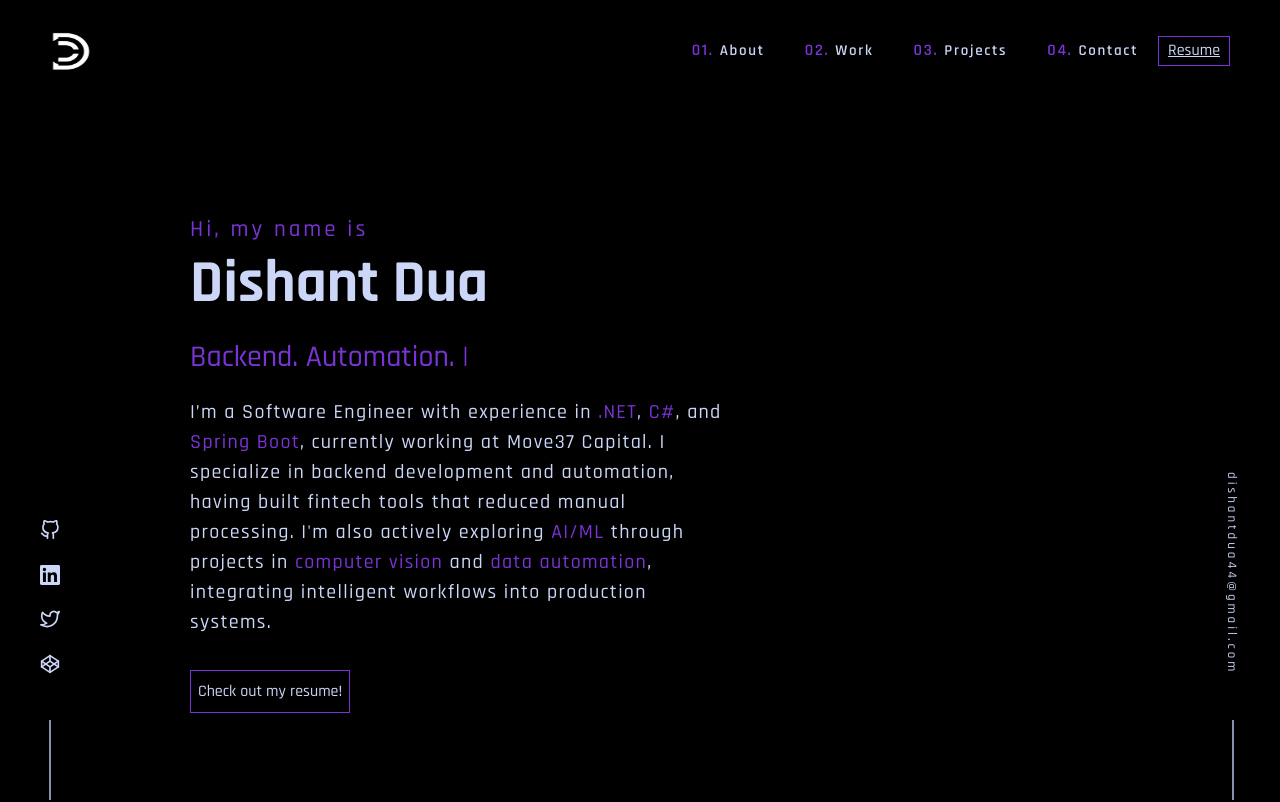
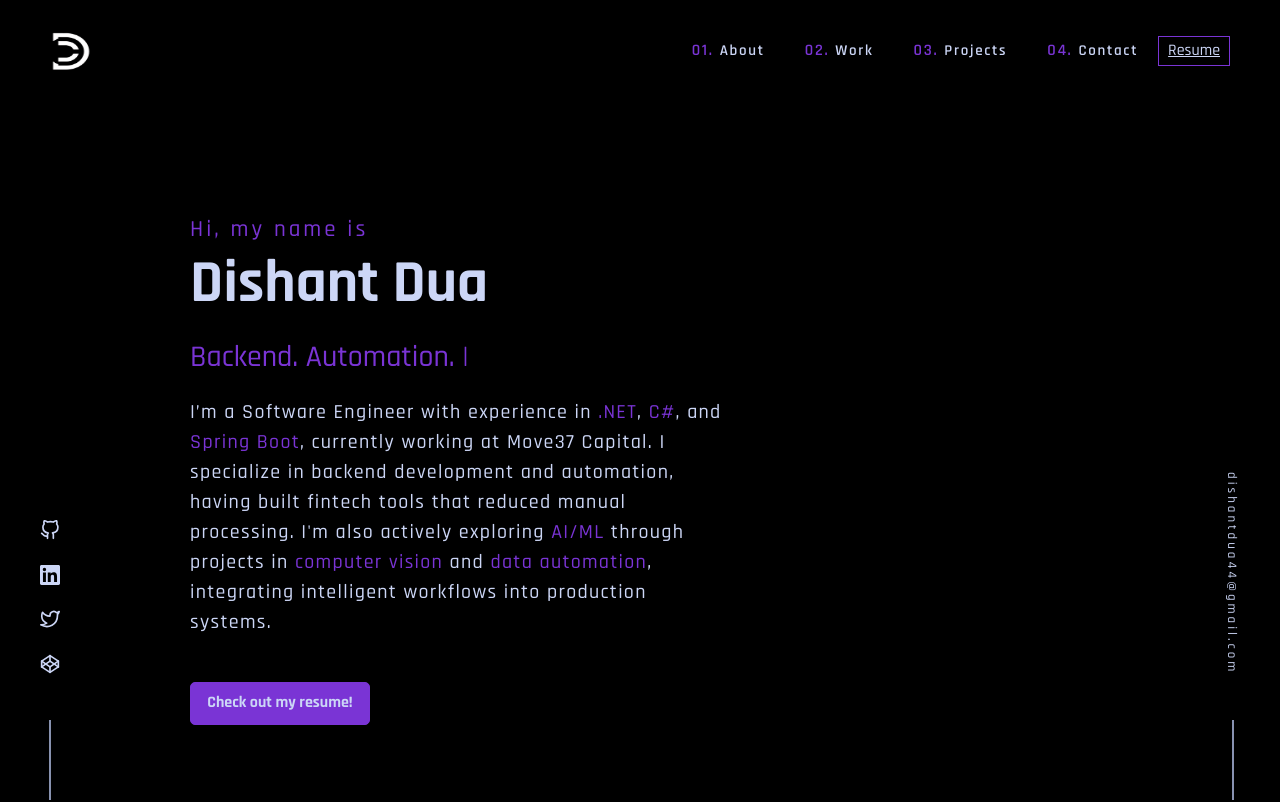
Before and after one commit to dishantdua/My-Portfolio, a React (Vite) app: page / in a window 1280 px wide. Shown: the top 802 px of the page. Built offline with nearby package versions, Linux system fonts and the light colour scheme; no server answers; a web font is replaced by a local one.

Commit message:
Changed alignment

```diff
--- a/src/containers/ProjectLayout/Project.css
+++ b/src/containers/ProjectLayout/Project.css
@@ -30,7 +30,7 @@
 .projects .wrapper {
   width: 100%;
   height: 100%;
-  padding: 0 80px; /* Ensure alignment */
+  padding: 0 40px; /* Ensure alignment */
 }
 
 .projects .title h3::before {
@@ -182,3 +182,24 @@ display: flex;
     font-size: 13px;
   }
 }
+
+
+.button.resume {
+  display: flex;
+  justify-content: center;
+  margin-top: 30px;
+}
+
+.button.resume a {
+  color: white;
+  background-color: var(--textColor1); /* fallback to your theme */
+  padding: 10px 20px;
+  border-radius: 5px;
+  font-weight: bold;
+  text-decoration: none;
+  transition: background 0.3s ease;
+}
+
+.button.resume a:hover {
+  background-color: #5e28aa; /* darker shade for hover */
+}
--- a/src/containers/ProjectLayout/index.jsx
+++ b/src/containers/ProjectLayout/index.jsx
@@ -1,8 +1,8 @@
 import "./Project.css";
+
 const allowedProjects = ["blog-project", "ZOOM_CLONE", "My-Portfolio", "Chat-Application"];
 
-
-export default function ProjectLayout({ projects = [] }) {
+export default function ProjectLayout({ projects = [], profile = {} }) {
   return (
     <div className="projects">
       <section className="projects-section" id="projects">
@@ -17,7 +17,9 @@ export default function ProjectLayout({ projects = [] }) {
               .map((project) => (
                 <div className="project-box" key={project.id}>
                   <h4 className="project-title">{project.name}</h4>
-              <p className="project-description">{project.description || "No description provided."}</p>
+                  <p className="project-description">
+                    {project.description || "No description provided."}
+                  </p>
                   <div className="project-bottom">
                     <ul className="tech-list">
                       <li>⭐ {project.stargazers_count}</li>
@@ -25,15 +27,27 @@ export default function ProjectLayout({ projects = [] }) {
                       <li>💻 {project.language || "N/A"}</li>
                     </ul>
                     <div className="project-links">
-                  <a href={project.html_url} target="_blank" rel="noopener noreferrer">
+                      <a
+                        href={project.html_url}
+                        target="_blank"
+                        rel="noopener noreferrer"
+                      >
                         View Repository
                       </a>
                     </div>
                   </div>
                 </div>
               ))}
+          </div>
 
+          {/* View All Projects Button */}
+          {profile?.html_url && (
+            <div className="button resume" style={{ marginTop: "40px", textAlign: "center" }}>
+              <a href={profile.html_url} target="_blank" rel="noopener noreferrer">
+                View All Projects
+              </a>
             </div>
+          )}
         </div>
       </section>
     </div>
--- a/src/index.css
+++ b/src/index.css
@@ -362,7 +362,6 @@ border-bottom: 1px solid white;
 .banner .wrapper .middleTitle {
 	color: #7a34d5;
 	font-size: clamp(30px, 8vw, 30px);
-
 }
 .banner .bottom{
 	padding: 15px 0;
@@ -385,7 +384,6 @@ padding: 5px 0;
 .banner .bottom .button{
 	margin: 40px auto;
 	cursor: pointer;
-
 }
 .banner .button a{
 	border: 1px solid var(--textColor1);
@@ -453,6 +451,13 @@ padding: 5px 0;
 
 
 /*===================  many use of repeated tag ===============*/
+.button.resume {
+  display: flex;
+  justify-content: flex-start; /* Left-align the content */
+  margin-top: 30px;
+}
+
+
 
 
 
--- a/src/pages/projects.jsx
+++ b/src/pages/projects.jsx
@@ -1,22 +1,26 @@
-// src/pages/Projects.jsx
 import { useEffect, useState } from "react";
-import ProjectsLayout from "../containers/ProjectLayout/";
-import { userData } from "../helper/user-data"; // contains { githubUser: "your-username" }
+import ProjectLayout from "../containers/ProjectLayout";
+import { userData } from "../helper/user-data";
 
 export default function Projects() {
   const [projects, setProjects] = useState([]);
+  const [profile, setProfile] = useState({});
 
   useEffect(() => {
     async function fetchGitHubData() {
-      const res = await fetch(
-        `https://api.github.com/search/repositories?q=user:${userData.githubUser}+fork:false&sort=stars&per_page=6`
+      const userRes = await fetch(`https://api.github.com/users/${userData.githubUser}`);
+      const userDataRes = await userRes.json();
+      setProfile(userDataRes);
+
+      const repoRes = await fetch(
+        `https://api.github.com/search/repositories?q=user:${userData.githubUser}+fork:false&sort=stars&per_page=100`
       );
-      const data = await res.json();
-      setProjects(data.items || []);
+      const repoData = await repoRes.json();
+      setProjects(repoData.items);
     }
 
     fetchGitHubData();
   }, []);
 
-  return <ProjectsLayout projects={projects} />;
+  return <ProjectLayout projects={projects} profile={profile} />;
 }
```
Lines whose indentation alone changed are shown as unchanged.
